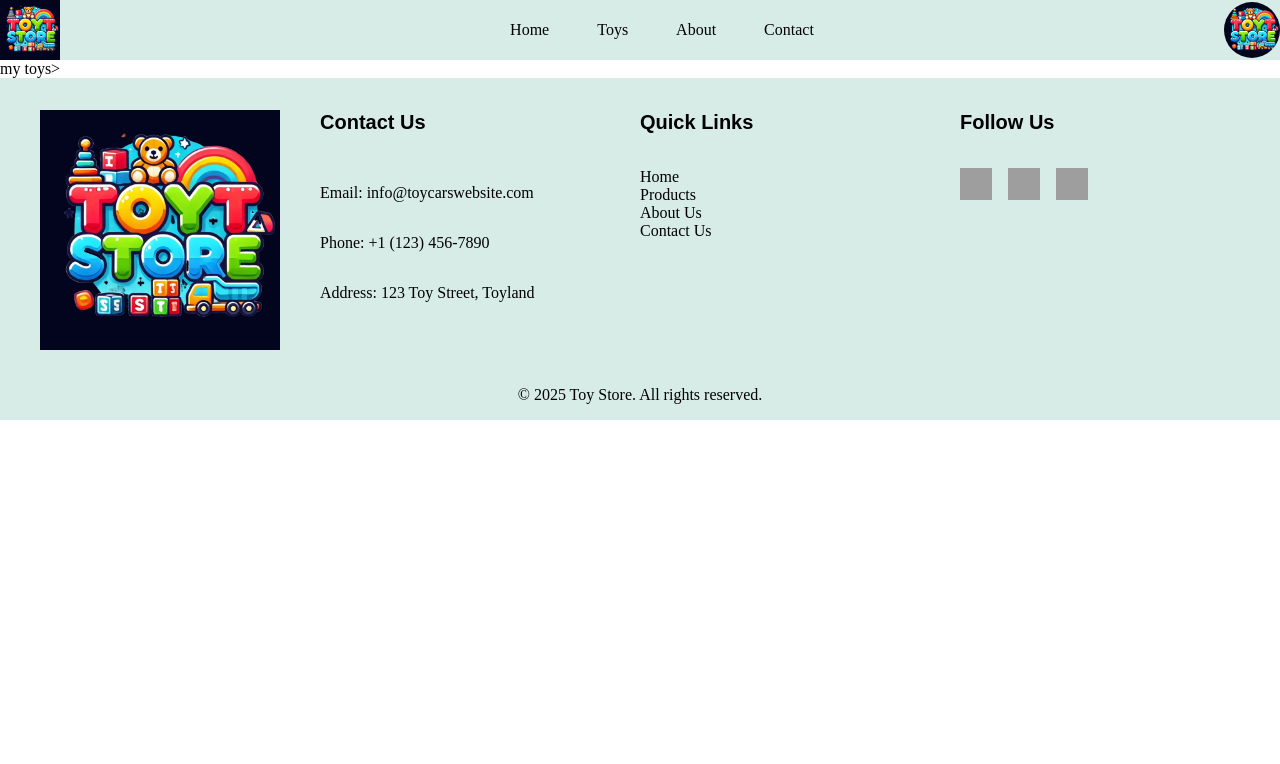
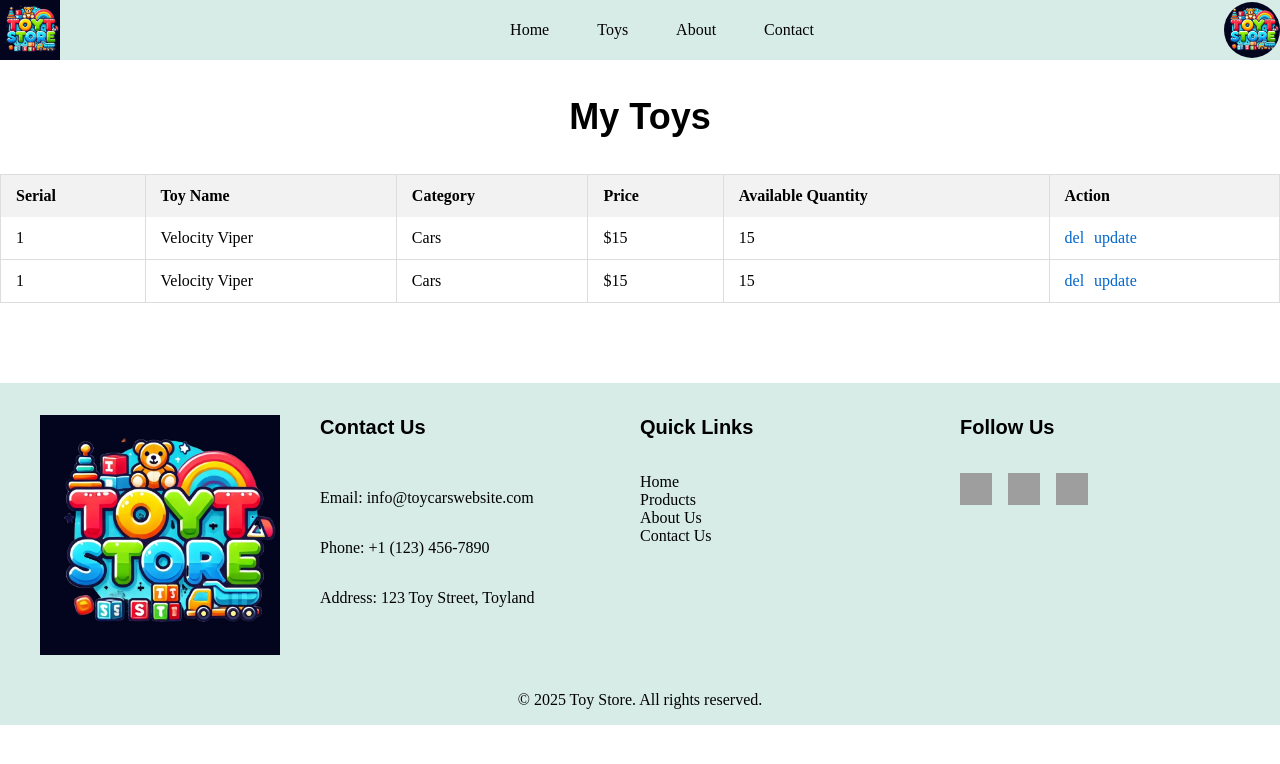
Before and after one commit to dev-nirob1/toy-store-vue, a Vue app: page /my-toys in a window 1280 px wide. Shown: the top 764 px of the page. Built offline with nearby package versions, Linux system fonts and the light colour scheme; grey boxes are pictures that could not be loaded.

Commit message:
mytoys page design

```diff
--- a/src/zems/front/pages/AddToy.vue
+++ b/src/zems/front/pages/AddToy.vue
@@ -1,4 +1,4 @@
-<script setup lang="ts">
+<script setup>
 import BaseTitle from '@/components/element/BaseTitle.vue';
 
 </script>
--- a/src/zems/front/pages/MyToys.vue
+++ b/src/zems/front/pages/MyToys.vue
@@ -1 +1,84 @@
-<template>my toys></template>
+<script setup>
+import BaseTitle from '@/components/element/BaseTitle.vue';
+
+</script>
+
+<template>
+  <div class="container text-center">
+    <BaseTitle>My Toys</BaseTitle>
+      <table>
+        <thead>
+          <tr>
+            <th>Serial</th>
+            <th>Toy Name</th>
+            <th>Category</th>
+            <th>Price</th>
+            <th>Available Quantity</th>
+            <th>Action</th>
+          </tr>
+        </thead>
+        <tbody>
+          <tr>
+            <td>1</td>
+            <td>Velocity Viper</td>
+            <td>Cars</td>
+            <td>$15</td>
+            <td>15</td>
+            <td><span>del</span><span>update</span></td>
+          </tr>
+          <tr>
+            <td>1</td>
+            <td>Velocity Viper</td>
+            <td>Cars</td>
+            <td>$15</td>
+            <td>15</td>
+            <td><span>del</span><span>update</span></td>
+          </tr>
+        </tbody>
+      </table>
+  </div>
+</template>
+
+<style scoped>
+table {
+  border: 1px solid #ddd;
+  border-collapse: collapse;
+  width: 100%;
+  margin-bottom: 5rem;
+}
+
+table th {
+  background-color: #f2f2f2;
+  font-weight: bold;
+  text-align: left;
+}
+
+table tr:not(:last-child) {
+  border-bottom: 1px solid #ddd;
+}
+
+table th:not(:last-child),
+table td:not(:last-child) {
+  border-right: 1px solid #ddd;
+}
+
+table th, table td {
+  padding: 12px 15px;
+  text-align: left;
+}
+
+table td {
+  vertical-align: top;
+}
+
+td span {
+  margin-right: 10px;
+  cursor: pointer;
+  color: #0066cc;
+}
+
+td span:hover {
+  text-decoration: underline;
+}
+
+</style>
```
